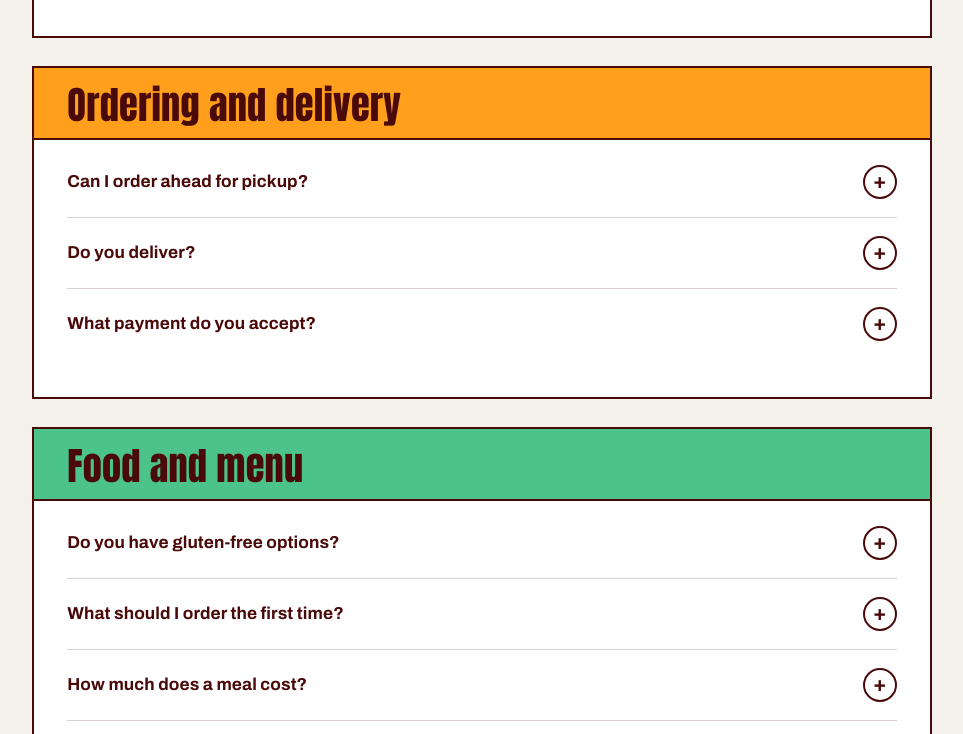
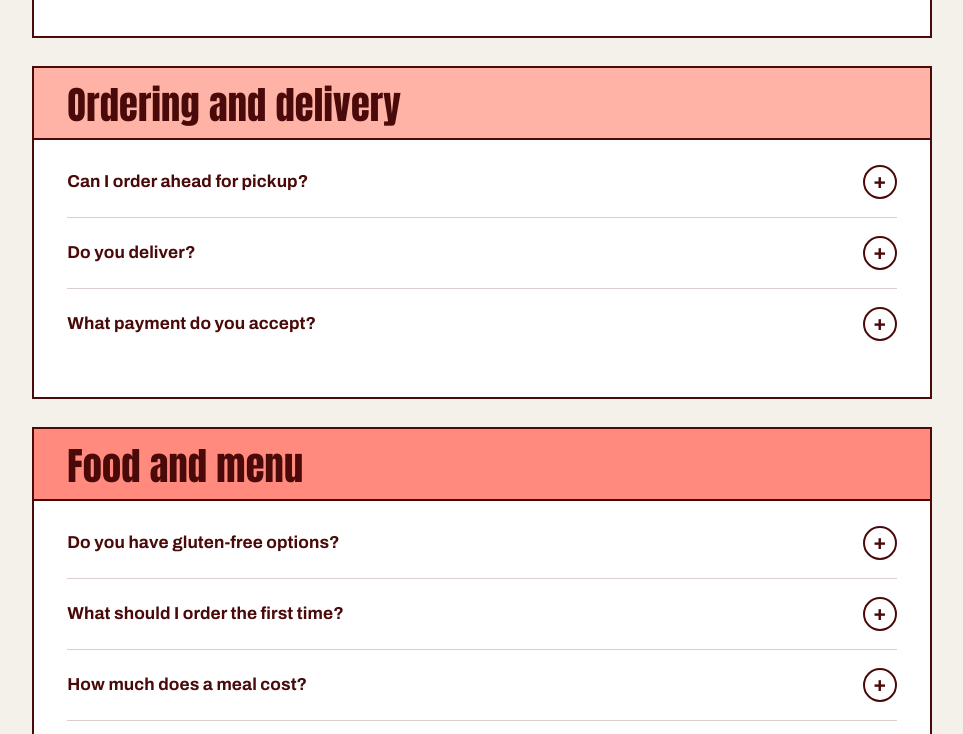
Before and after one commit to Avco-Premier/bonbinosRockville, an Astro site: page /faq in a window 1280 px wide. Shown: the part 1306-2040 px from the top of the page, without its empty margins (158-1121 px from the left). Built offline with nearby package versions, Linux system fonts and the light colour scheme; Astro itself is replaced by a stand-in of ours.

Commit message:
quickbuild

```diff
--- a/src/styles/client-override.css
+++ b/src/styles/client-override.css
@@ -9,6 +9,9 @@ html[data-variant="bold"]:root {
   --t-on-navy: #ffd9d4;
   --t-line: rgb(74 10 10 / .2);
   --sand: #fbe0dc;
+  --t-green: #ff8a7d;
+  --t-orange: #ffb3a7;
+  --t-red: #ff6a5c;
 }
 html[data-variant="bold"] .site-header,
 html[data-variant="bold"] .nav-toggle > nav,
```
